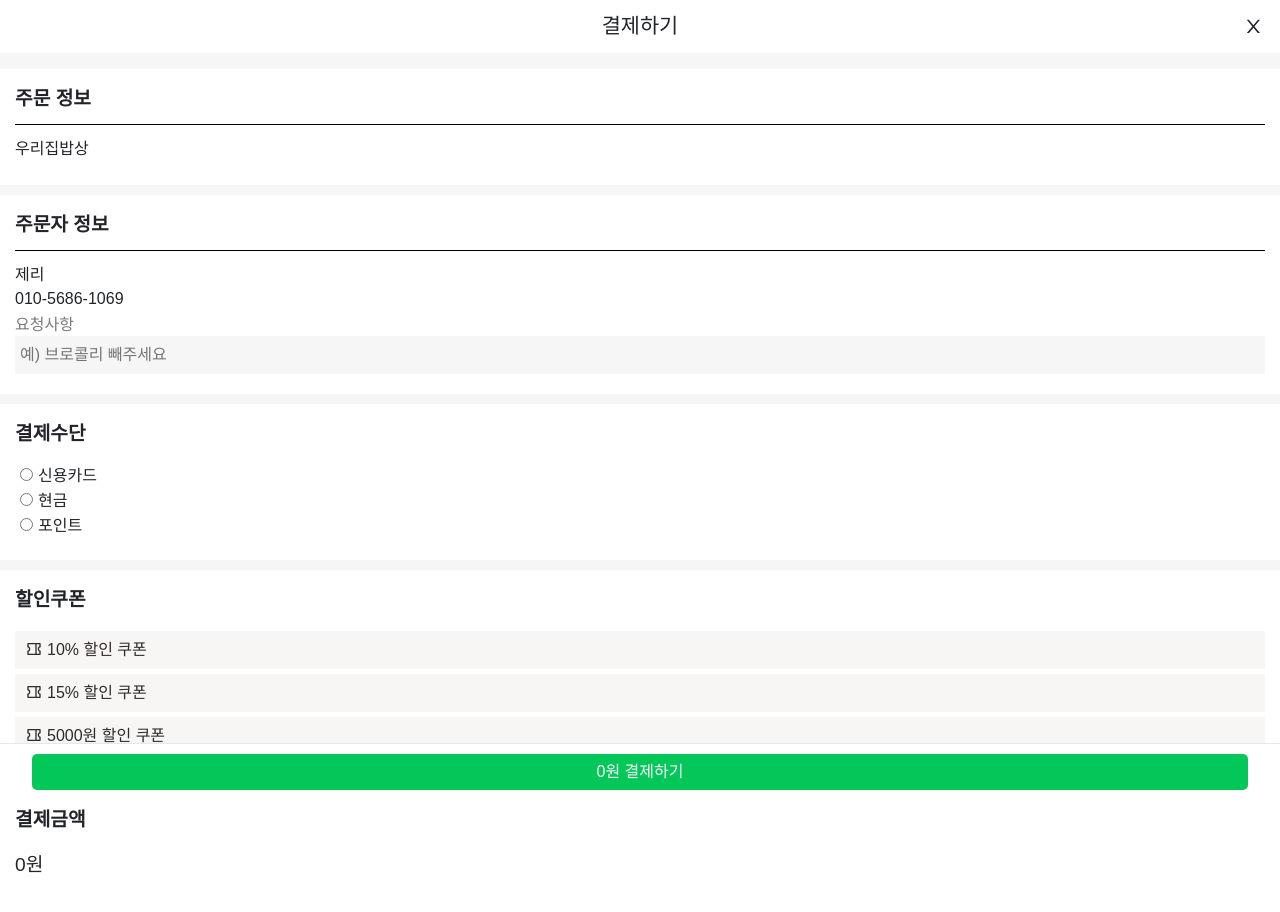
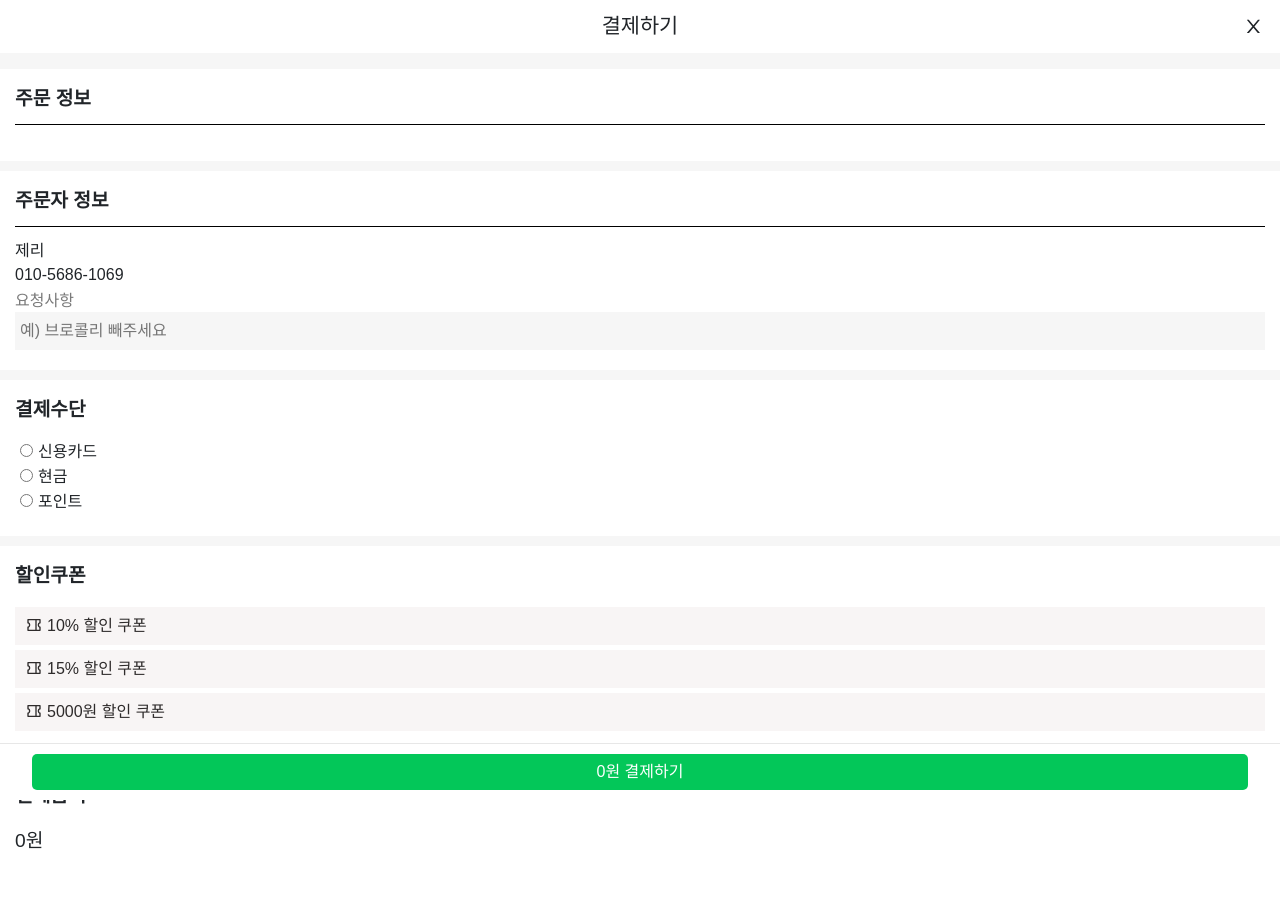
Before and after one commit to OpenSourceWeb-Interactive-Team/QROrder, a React (Create React App) app in the folder frontend/: page /payment in a window 1280 px wide. Shown: the top 912 px of the page. Built offline with nearby package versions, Linux system fonts and the light colour scheme; a web font is replaced by a local one.

Commit message:
fix: save store state

```diff
--- a/frontend/src/components/MenuBoard/index.jsx
+++ b/frontend/src/components/MenuBoard/index.jsx
@@ -1,6 +1,7 @@
 import { useEffect, useState } from 'react'
 import { useSelector } from 'react-redux'
 import { Link, useParams } from 'react-router-dom'
+import { useDispatch } from 'react-redux'
 
 import Menu from './Menu'
 import Store from './Store'
@@ -9,12 +10,14 @@ import Carousell from './carousel'
 import StyledMenuBoard from './style'
 import BasketButton from './BasketButton'
 import useStore from '../../hooks/useStore'
+import { setStore } from '../../modules/basket'
 
 function MenuBoard() {
   const [quantity, setQuantity] = useState(0)
   const { storeId } = useParams('storeId')
   const store = useStore(storeId)
   const products = useSelector(state => state.basket.product)
+  const dispatch = useDispatch()
 
   useEffect(() => {
     let totalQuantity = 0
@@ -23,6 +26,8 @@ function MenuBoard() {
   }, [products])
 
   if (!store) return <></>
+
+  dispatch(setStore(store))
 
   return (
     <StyledMenuBoard>
--- a/frontend/src/components/Order/OrderReceived/index.jsx
+++ b/frontend/src/components/Order/OrderReceived/index.jsx
@@ -1,3 +1,5 @@
+import { useSelector } from 'react-redux'
+
 import StyledOrderReceived from './style'
 import DotButton from '../dotbutton.jsx/index'
 import OrderProcess from './OrderProcess/index'
@@ -5,6 +7,8 @@ import OrderInfo from './OrderInfo/index'
 import Receipt from './Receipt/index'
 
 function OrderReceived() {
+  const store = useSelector(state => state.basket.store)
+
   return (
     <StyledOrderReceived>
       <div className="page">
@@ -12,7 +16,7 @@ function OrderReceived() {
           <div className="table" id="table">
             테이블주문접수
           </div>
-          <p className="food">우리집밥상</p>
+          <p className="food">{store.name}</p>
           <DotButton></DotButton>
           <OrderProcess></OrderProcess>
           <OrderInfo></OrderInfo>
--- a/frontend/src/components/Payment/index.jsx
+++ b/frontend/src/components/Payment/index.jsx
@@ -39,6 +39,8 @@ function Payment() {
   })
   const [totalPrice, setTotalPrice] = useState(0)
   const products = useSelector(state => state.basket.product.filter(product => product.quantity > 0))
+  const store = useSelector(state => state.basket.store)
+
   const dispatch = useDispatch()
   useEffect(() => {
     let price = 0
@@ -86,7 +88,7 @@ function Payment() {
       </header>
       <div className="box order">
         <div className="title">주문 정보</div>
-        <div className="store">우리집밥상</div>
+        <div className="store">{store.name}</div>
         <div className="menu-list">
           {products.map(product => (
             <div className="menu" key={product.name}>
--- a/frontend/src/modules/basket.js
+++ b/frontend/src/modules/basket.js
@@ -1,6 +1,7 @@
 import produce from 'immer'
 
 const SET_MEANS = 'basket/MEANS'
+const SET_STORE = 'basket/STORE'
 const PLUS = 'basket/PLUS'
 const MINUS = 'basket/MINUS'
 const GET_INIT_PRODUCT = 'basket/GET_INIT_PRODUCT'
@@ -8,6 +9,11 @@ const DISCOUNT = 'basket/DISCOUNT'
 
 export const setMeans = () => ({
   type: SET_MEANS,
+})
+
+export const setStore = store => ({
+  type: SET_STORE,
+  payload: store,
 })
 
 export const plus = ({ name }) => ({
@@ -31,6 +37,7 @@ export const discountCash = ({ type, amount }) => ({
 })
 
 const initialState = {
+  store: {},
   means: true,
   product: [],
   discount: { type: 'money', amount: 0 },
@@ -38,6 +45,11 @@ const initialState = {
 
 export default function reducer(state = initialState, action) {
   switch (action.type) {
+    case SET_STORE:
+      return {
+        ...state,
+        store: action.payload,
+      }
     case SET_MEANS:
       return {
         ...state,
```
